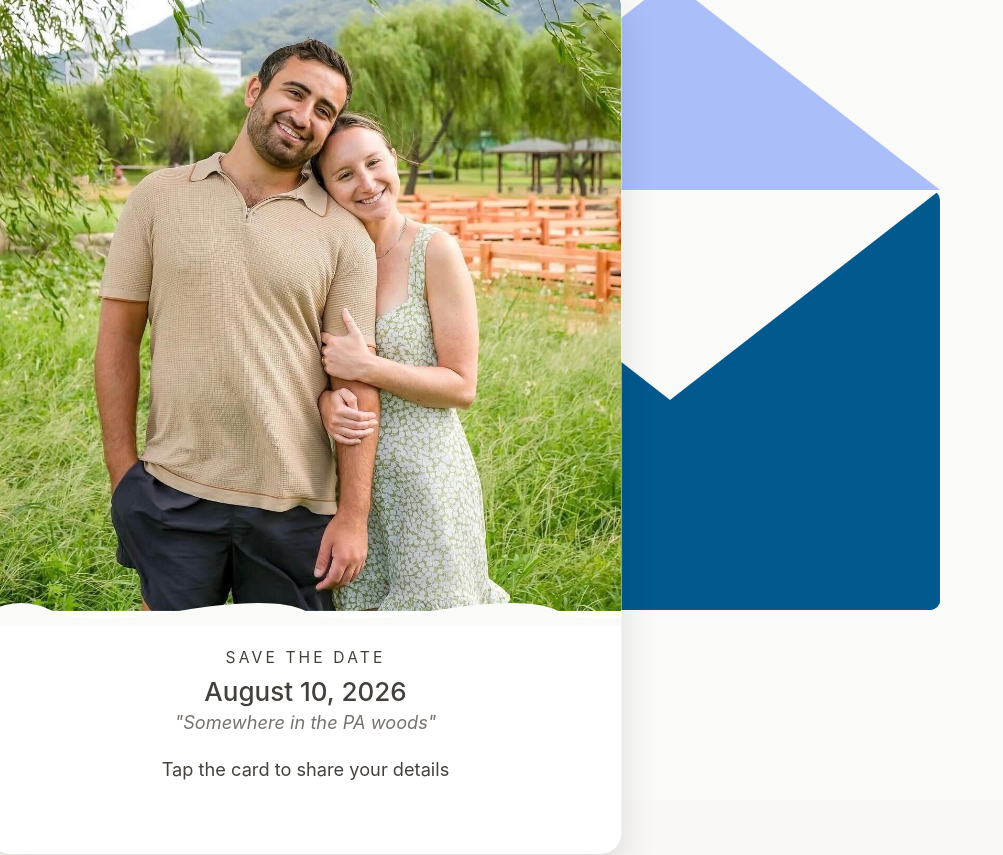
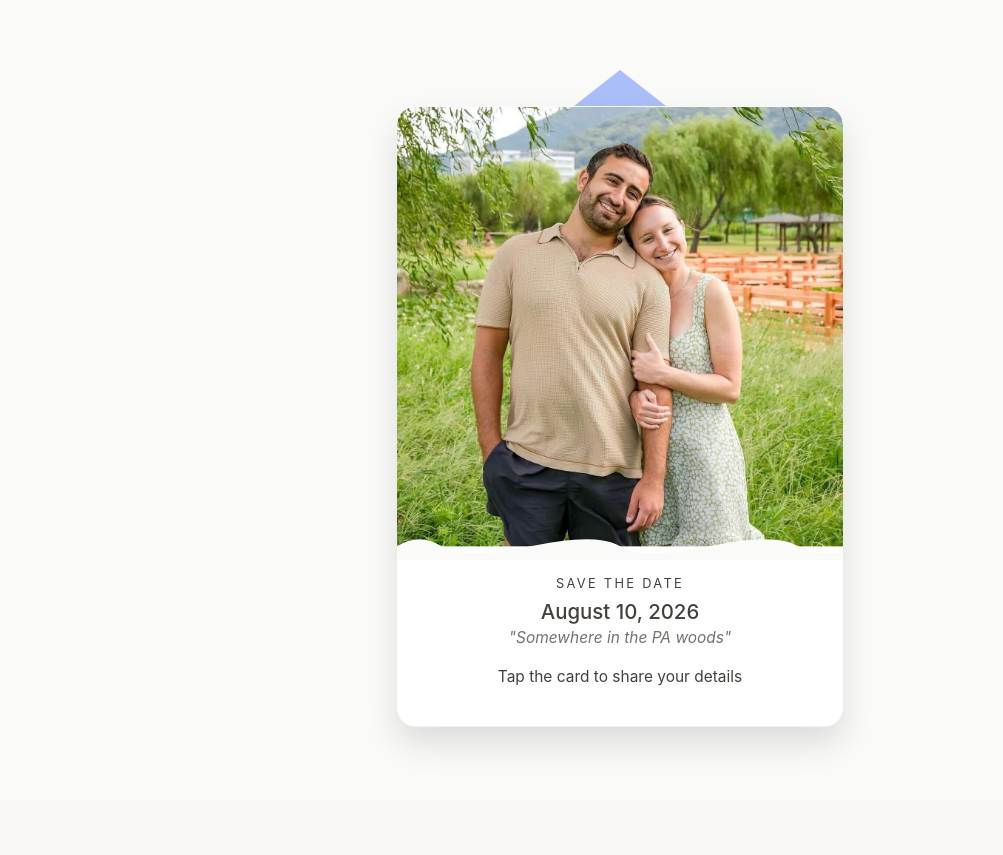
Before and after one commit to RoySchor/nadav-hannah-wedding-websites, a React (Vite) app in the folder save-the-date/: page / in a window 1280 px wide. Shown: the whole page, without its empty margins (0-1003 px from the left). After the commit the page ends 800 px from the top, so only its background shows below. Built offline with nearby package versions, Linux system fonts and the light colour scheme.

Commit message:
updating sizing on different devices and mirroring

```diff
--- a/save-the-date/src/App.css
+++ b/save-the-date/src/App.css
@@ -39,9 +39,16 @@
   .app-content {
     width: min(440px, 96vw);
   }
+}
 
-  .card-back {
-    transform: scaleX(-1);
+/* Small Desktop/Laptop responsive adjustments (13" laptops, etc) */
+@media (min-width: 1025px) and (max-width: 1440px) {
+  .app-container {
+    padding: 2rem 1.5rem;
+  }
+
+  .app-content {
+    width: min(460px, 92vw);
   }
 }
 
@@ -58,8 +65,4 @@
     width: min(380px, 98vw);
     margin: 0 auto;
   }
-
-  .card-back {
-    transform: scaleX(-1);
-  }
 }
--- a/save-the-date/src/components/CardBack.css
+++ b/save-the-date/src/components/CardBack.css
@@ -10,8 +10,6 @@
   padding: 1.5rem;
   display: flex;
   flex-direction: column;
-  /* Counter the parent scaleX(-1) to make text readable */
-  transform: scaleX(-1);
 }
 
 .back-button {
@@ -123,12 +121,16 @@
   margin-top: 1rem;
 }
 
+@media (min-width: 1440px) {
+  .card-back-form {
+    transform: scaleX(-1);
+  }
+}
+
 /* Tablet responsive adjustments (iPad) */
 @media (min-width: 769px) and (max-width: 1024px) {
   .card-back-form {
     padding: 1.25rem;
-    /* Counter the parent scaleX(-1) to make text readable */
-    transform: scaleX(-1);
   }
 
   .back-button {
@@ -170,12 +172,56 @@
   }
 }
 
+/* Small Desktop/Laptop responsive adjustments (13" laptops, etc) */
+@media (min-width: 1025px) and (max-width: 1440px) {
+  .card-back-form {
+    padding: 1.2rem;
+  }
+
+  .back-button {
+    font-size: 0.78rem;
+    margin-bottom: 0.6rem;
+  }
+
+  .form-title {
+    font-size: 0.9rem;
+    margin-bottom: 0.85rem;
+  }
+
+  .form-fields {
+    gap: 0.6rem;
+  }
+
+  .form-field-label {
+    font-size: 0.68rem;
+  }
+
+  .form-field-input,
+  .form-field-textarea {
+    padding: 0.42rem 0.6rem;
+    font-size: 0.9rem;
+  }
+
+  .form-field-textarea {
+    min-height: 3.5rem;
+  }
+
+  .submit-button {
+    padding: 0.42rem;
+    font-size: 0.9rem;
+  }
+
+  .form-disclaimer {
+    font-size: 9px;
+    margin-top: 0.85rem;
+  }
+}
+
 /* Mobile responsive adjustments */
 @media (max-width: 768px) {
   .card-back-form {
     padding: 1rem;
     border-radius: 0.75rem;
-    transform: scaleX(-1);
   }
 
   .back-button {
--- a/save-the-date/src/components/CardFront.css
+++ b/save-the-date/src/components/CardFront.css
@@ -72,6 +72,34 @@
   }
 }
 
+/* Small Desktop/Laptop responsive adjustments (13" laptops, etc) */
+@media (min-width: 1025px) and (max-width: 1440px) {
+  .card-front-content {
+    padding: 1.2rem;
+  }
+
+  .card-front-subtitle {
+    font-size: 0.68rem;
+    letter-spacing: 0.18em;
+  }
+
+  .card-front-date {
+    font-size: 1.08rem;
+    line-height: 1.58rem;
+  }
+
+  .card-front-location {
+    font-size: 0.82rem;
+    line-height: 1.18rem;
+  }
+
+  .card-front-instruction {
+    font-size: 0.82rem;
+    line-height: 1.18rem;
+    margin-top: 0.85rem;
+  }
+}
+
 /* Mobile responsive adjustments */
 @media (max-width: 768px) {
   .card-front-content {
--- a/save-the-date/src/components/EnvelopeClassic.jsx
+++ b/save-the-date/src/components/EnvelopeClassic.jsx
@@ -18,6 +18,8 @@ export default function EnvelopeClassic({ phase, children, flipRotation = 0 }) {
         setScreenSize("mobile");
       } else if (width <= 1024) {
         setScreenSize("tablet");
+      } else if (width <= 1440) {
+        setScreenSize("small-desktop");
       } else {
         setScreenSize("desktop");
       }
@@ -35,6 +37,8 @@ export default function EnvelopeClassic({ phase, children, flipRotation = 0 }) {
       return { "--env-w": "300px", "--env-h": "260px" };
     } else if (screenSize === "tablet") {
       return { "--env-w": "400px", "--env-h": "320px" };
+    } else if (screenSize === "small-desktop") {
+      return { "--env-w": "420px", "--env-h": "330px" };
     }
     return { "--env-w": "540px", "--env-h": "420px" };
   }, [screenSize]);
@@ -52,6 +56,9 @@ export default function EnvelopeClassic({ phase, children, flipRotation = 0 }) {
     } else if (screenSize === "tablet") {
       translateX = "translateX(-40%)";
       scale = "1.2";
+    } else if (screenSize === "small-desktop") {
+      translateX = "translateX(-45%)";
+      scale = "1.18";
     }
 
     switch (phase) {
--- a/save-the-date/src/components/ThankYou.css
+++ b/save-the-date/src/components/ThankYou.css
@@ -55,6 +55,29 @@
   }
 }
 
+/* Small Desktop/Laptop responsive adjustments (13" laptops, etc) */
+@media (min-width: 1025px) and (max-width: 1440px) {
+  .thank-you-container {
+    margin-top: 1.75rem;
+    gap: 0.85rem;
+  }
+
+  .thank-you-title {
+    font-size: 1.05rem;
+    line-height: 1.6rem;
+  }
+
+  .thank-you-message {
+    font-size: 0.82rem;
+    line-height: 1.18rem;
+  }
+
+  .thank-you-button {
+    padding: 0.42rem 0.85rem;
+    font-size: 0.9rem;
+  }
+}
+
 /* Mobile responsive adjustments */
 @media (max-width: 768px) {
   .thank-you-container {
--- a/save-the-date/src/index.css
+++ b/save-the-date/src/index.css
@@ -208,6 +208,17 @@ body {
   }
 }
 
+/* Small Desktop/Laptop responsive scaling (13" laptops, etc) */
+@media (min-width: 1025px) and (max-width: 1440px) {
+  .phase-scaleUp .letter {
+    transform: translateY(calc(-1 * (var(--h) * 0.45))) scale(1.18) !important;
+  }
+
+  .phase-slideUp .letter {
+    transform: translateY(calc(-1 * (var(--h) * 0.89))) scale(1.05) !important;
+  }
+}
+
 /* Mobile responsive scaling */
 @media (max-width: 768px) {
   .env-wrapper {
```
